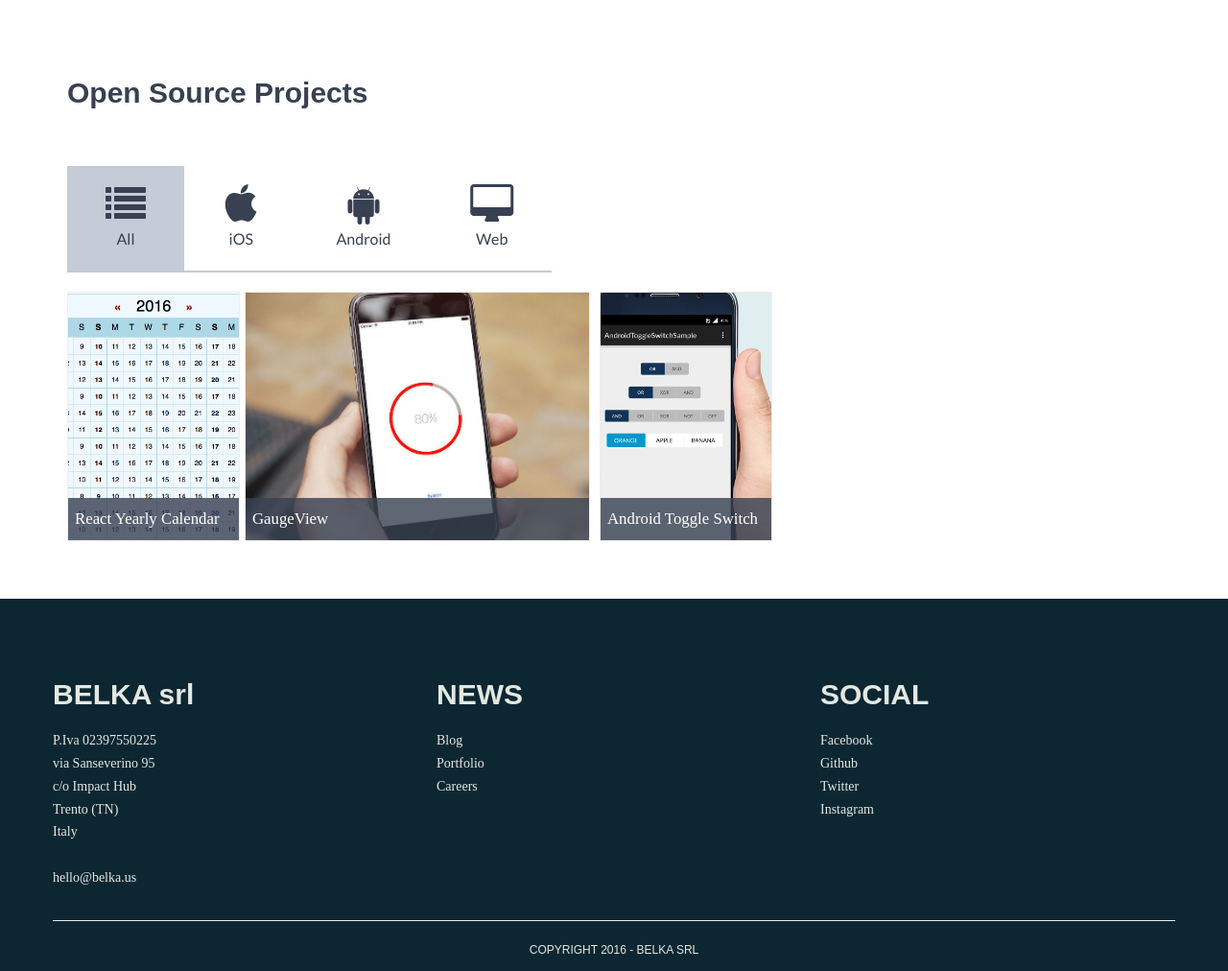
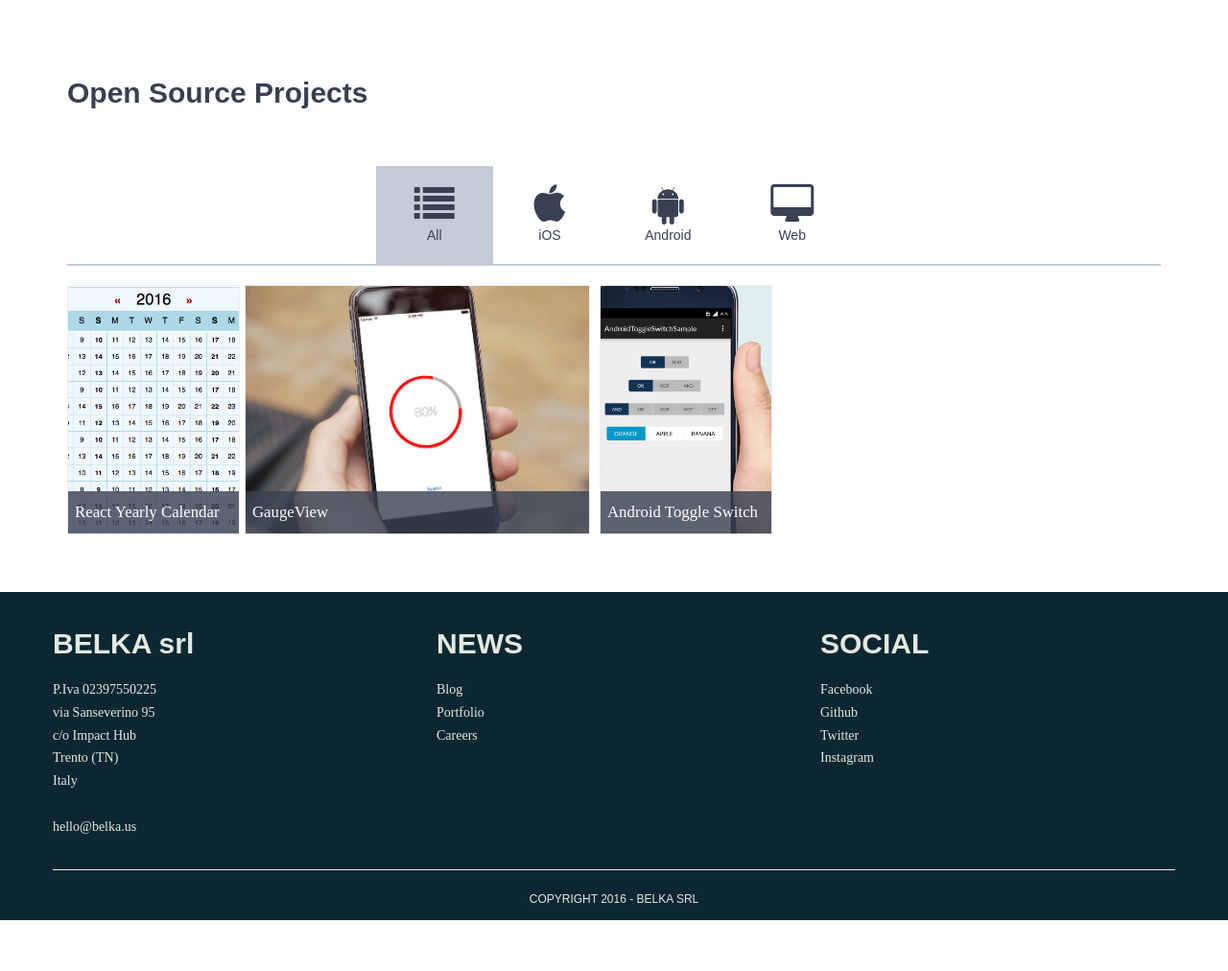
Before and after one commit to BelkaLab/old-belkalab.github.io, a Jekyll site: the page built from index.html, in a window 1280 px wide and 1382 px high. Shown: the part 370-1382 px from the top of the window at 96% size. Built offline with Jekyll 4.4.1, drawn with Linux system fonts in a browser that asks for light colours.

Commit message:
Final footer

```diff
--- a/_layouts/home-layout.html
+++ b/_layouts/home-layout.html
@@ -12,19 +12,19 @@
     <div class="button-group">
       <div class="button button-checked filters" data-filter="*">
         <i class="fa fa-list"></i><br>
-        <p>All</p>
+        All
       </div>
       <div class="button filters" data-filter=".iOS">
         <i class="fa fa-apple"></i><br>
-        <p>iOS</p>
+        iOS
       </div>
       <div class="button filters" data-filter=".android">
         <i class="fa fa-android"></i><br>
-        <p>Android</p>
+        Android
       </div>
       <div class="button filters" data-filter=".web">
         <i class="fa fa-desktop"></i><br>
-        <p>Web</p>
+        Web
       </div>
     </div>
 
--- a/assets/css/style.scss
+++ b/assets/css/style.scss
@@ -381,7 +381,7 @@
 /* Footer */
 #footerwrap {
     font-size: 14px;
-	padding-top: 60px;
+	padding-top: 1em;
 	background: #0c2732;
 }
 
@@ -492,8 +492,10 @@
 	margin-top: 50px;
 	margin-bottom: 20px;
 	border-bottom: 2px solid #c5cbd7;
+	width: 100%;
 
 	.button {
+		font-family: brandon-grotesque,sans-serif;
 		cursor: pointer;
 		display: inline-block;
 		padding: 20px 40px 20px 40px;
@@ -504,19 +506,14 @@
 		}
 	}
 
-	p {
-		text-align: center;
-		font-family: 'Lato',sans-serif;
-		margin:0px
-	}
 
 	.button:hover {
-		background: #C72D22;
+		background: #c52f29;
 		color: #fff;
 	}
 
 	.button-checked {
-		background: #c5cbd7
+		background: #c5cbd7;
 	}
 }
 
```
Also changed, not shown: 2 other files.
